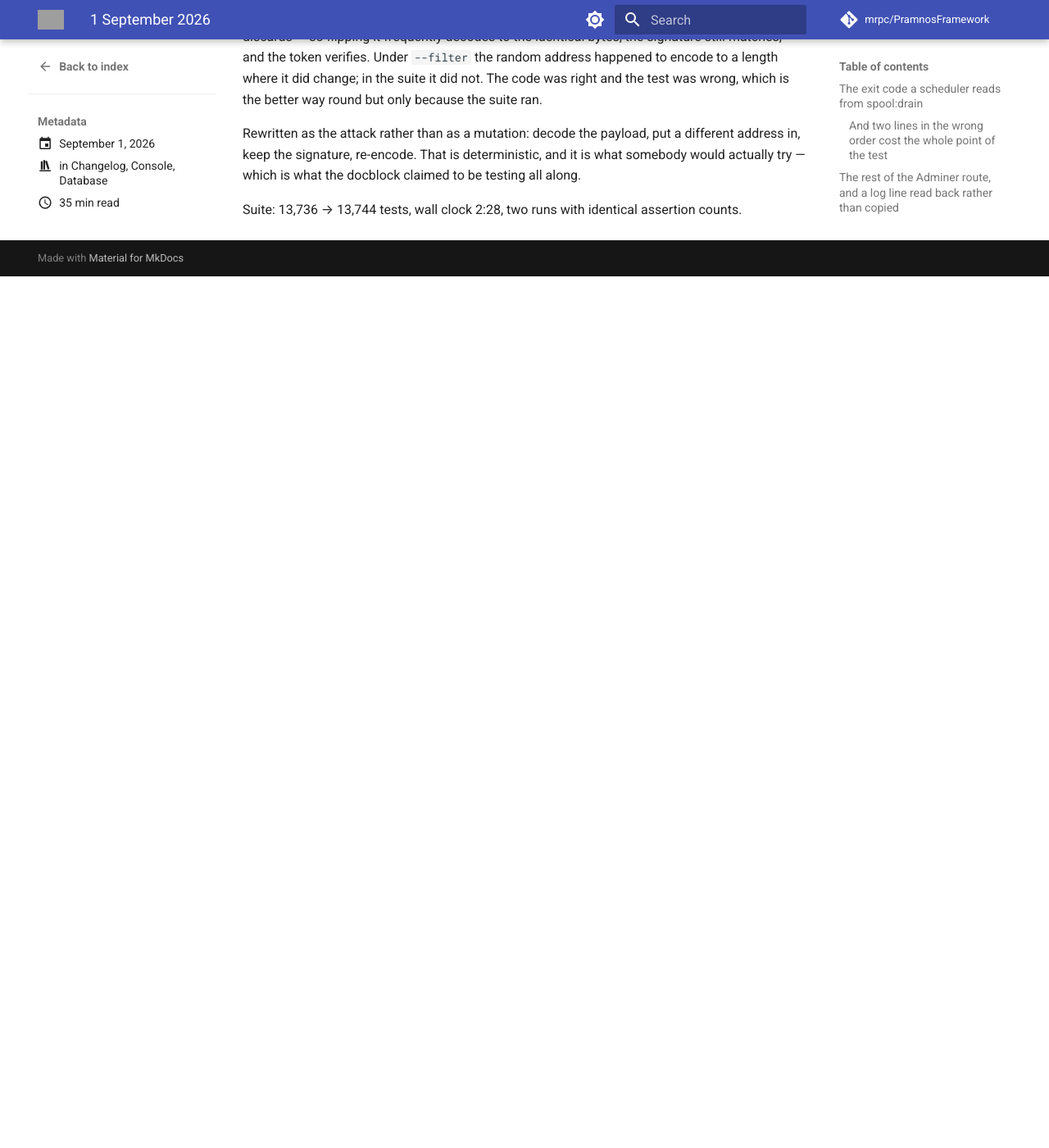
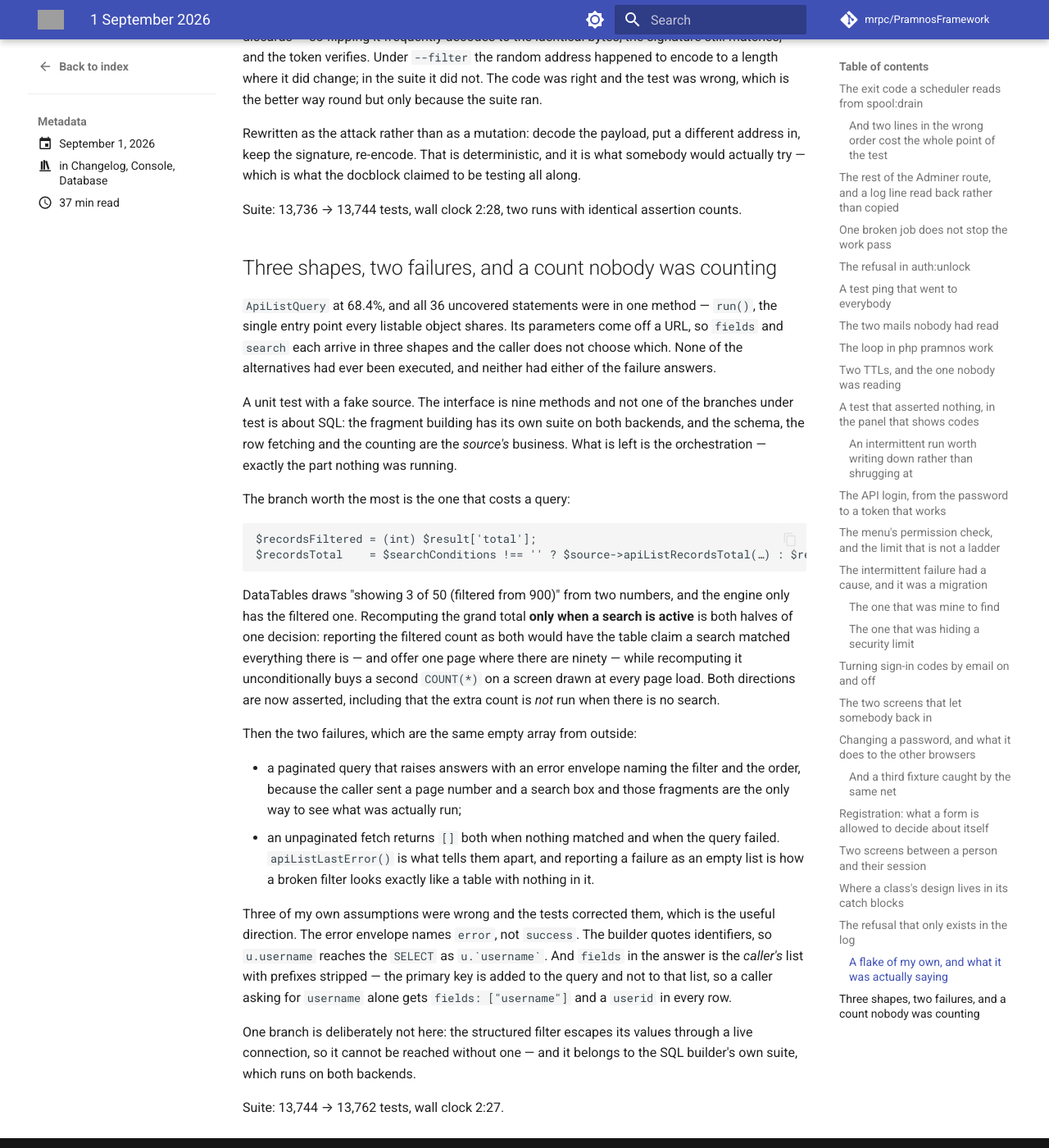
Before and after one commit to mrpc/PramnosFramework, an MkDocs documentation site: the page built from docs/version-history/posts/2026-09-01.md, in a window 1280 px wide and 1400 px high, scrolled down 21690 px. Shown: the whole window at 82% size. Built offline with MkDocs 1.6.1 and Material for MkDocs 9.7.7, drawn with Linux system fonts in a browser that asks for light colours; comment, search, counter and statistics services are not loaded; before the commit the page ends 22027 px from its top, so only the background shows below that; grey boxes are pictures that could not be loaded.

Commit message:
test(api): the three shapes a list request arrives in, and its two failures
All 36 of `ApiListQuery`'s uncovered statements were in `run()`, the entry point
every listable object shares. Its parameters come off a URL, so `fields` and
`search` each arrive three ways — comma-separated, URL-encoded JSON, or an array
— and none of the alternatives had ever executed. Nor had either failure answer.

A unit test with a fake source: the nine-method interface needs no database, the
SQL fragment building has its own dual-backend suite, and what is left is the
orchestration nothing was running.

The branch worth the most is the DataTables grand total, recomputed only when a
search is active. Reporting the filtered count as both would have the table claim
a search matched everything there is; recomputing unconditionally buys a second
COUNT(*) on a screen drawn at every page load. Both directions asserted,
including that the extra count is not run without a search.

And the two failures, which look identical from outside: a paginated query that
raises answers with an error envelope naming the filter and the order, and an
unpaginated fetch returns [] both when nothing matched and when it failed —
`apiListLastError()` is what tells them apart.

The structured-filter branch is deliberately absent: it escapes values through a
live connection and belongs to the SQL builder's suite.

Guide: the three shapes, the source's curated default set, the prefix-optional
field names, the error envelope and why `debug` carries the fragments, and the
two DataTables counts.

````diff
--- a/docs/Pramnos_API_Guide.md
+++ b/docs/Pramnos_API_Guide.md
@@ -449,11 +449,61 @@ its three jobs are security rather than formatting:
 | a filter's `value` | goes through `prepareInput()`; an `IN` list escapes every member |
 | `?fields=a,b` | the primary key is added if absent, because a row the screen cannot link is not a row |
 
+### The three shapes a list parameter arrives in
+
+`fields` and `search` each come off a URL, so each is accepted three ways and the caller does not
+choose which:
+
+| Parameter | Shapes |
+| --- | --- |
+| `fields` | `?fields=id,name` (comma-separated), `?fields=["id","name"]` (URL-encoded JSON), or an array from application code |
+| `search` | `?search=yannis` (across everything), `?search={"username":"yan"}` (URL-encoded JSON, one term per field), or an array |
+
+A JSON `search` read as a global one would look for the literal `{"username":"yan"}` in every
+column and find nothing — which presents as "the column filters do not work" rather than as a
+parsing question.
+
+With no `fields` at all the **source's** default set is used, not its whole schema: a source
+curates that list to what it is willing to expose, so "no preference" must never mean "everything".
+The same set is the fallback when nothing the caller named survives validation.
+
+With a join, a field may be named with or without its table prefix — the schema reports
+`u.username` because that is what the `SELECT` needs, and requiring the caller to know the alias
+would make every joined list harder to call than it is to build. The `fields` key in the answer is
+the caller's list with prefixes stripped: it describes what was asked for, not what the query
+selected, so the primary key added below does not appear in it unless the caller named it.
+
 **Anything unrecognised is dropped, not rejected.** A filter is a request, not an instruction, and
 answering "no such field" would let a caller enumerate the schema by watching which names produce
 an error. The same reasoning applies to an order token: an unknown field is skipped, and if that
 leaves nothing the order falls back to the primary key descending — so the list still works and
 tells the caller nothing.
+
+### When the query fails, the answer is still JSON
+
+A list endpoint answers a caller that sent a page number and a search box, so a failure has to
+come back in the same envelope:
+
+```json
+{"error": "Database query failed: …", "data": [], "pagination": null, "fields": [...],
+ "debug": {"filter": "where …", "order": "order by …", "selectFields": "…"}}
+```
+
+The fragments in `debug` are the only way to see what was actually run — the caller never sent a
+`WHERE` clause, so without them "it returned nothing" and "it failed" look the same from outside.
+
+That distinction is the reason `apiListLastError()` exists at all. An unpaginated fetch returns an
+empty array both when nothing matched and when the query failed; the error is what tells them
+apart, and reporting a failure as an empty list is how a broken filter looks exactly like a table
+with nothing in it.
+
+### DataTables counts two totals
+
+`recordsTotal` is the count *before* the search box and `recordsFiltered` the count after. The
+engine has the second one already, and recomputes the first **only when a search is active** —
+with no search the two are identical and the extra query buys nothing, on a screen that is drawn
+on every page load. Reporting the filtered count as both would make the table say a search matched
+everything there is, and offer one page where there are ninety.
 
 Quoting is per driver, and `LIKE` becomes `ILIKE` on PostgreSQL. That last one matters more than
 it looks: `LIKE` on PostgreSQL is case-sensitive, so the same search box would match `Yannis` and
--- a/docs/version-history/posts/2026-09-01.md
+++ b/docs/version-history/posts/2026-09-01.md
@@ -919,3 +919,50 @@ keep the signature, re-encode. That is deterministic, and it is what somebody wo
 which is what the docblock claimed to be testing all along.
 
 Suite: 13,736 → 13,744 tests, wall clock 2:28, two runs with identical assertion counts.
+
+## Three shapes, two failures, and a count nobody was counting
+
+`ApiListQuery` at 68.4%, and all 36 uncovered statements were in one method — `run()`, the single
+entry point every listable object shares. Its parameters come off a URL, so `fields` and `search`
+each arrive in three shapes and the caller does not choose which. None of the alternatives had ever
+been executed, and neither had either of the failure answers.
+
+A unit test with a fake source. The interface is nine methods and not one of the branches under
+test is about SQL: the fragment building has its own suite on both backends, and the schema, the
+row fetching and the counting are the *source's* business. What is left is the orchestration —
+exactly the part nothing was running.
+
+The branch worth the most is the one that costs a query:
+
+```php
+$recordsFiltered = (int) $result['total'];
+$recordsTotal    = $searchConditions !== '' ? $source->apiListRecordsTotal(…) : $recordsFiltered;
+```
+
+DataTables draws "showing 3 of 50 (filtered from 900)" from two numbers, and the engine only has
+the filtered one. Recomputing the grand total **only when a search is active** is both halves of
+one decision: reporting the filtered count as both would have the table claim a search matched
+everything there is — and offer one page where there are ninety — while recomputing it
+unconditionally buys a second `COUNT(*)` on a screen drawn at every page load. Both directions are
+now asserted, including that the extra count is *not* run when there is no search.
+
+Then the two failures, which are the same empty array from outside:
+
+- a paginated query that raises answers with an error envelope naming the filter and the order,
+  because the caller sent a page number and a search box and those fragments are the only way to
+  see what was actually run;
+- an unpaginated fetch returns `[]` both when nothing matched and when the query failed.
+  `apiListLastError()` is what tells them apart, and reporting a failure as an empty list is how a
+  broken filter looks exactly like a table with nothing in it.
+
+Three of my own assumptions were wrong and the tests corrected them, which is the useful direction.
+The error envelope names `error`, not `success`. The builder quotes identifiers, so `u.username`
+reaches the `SELECT` as ``u.`username` ``. And `fields` in the answer is the *caller's* list with
+prefixes stripped — the primary key is added to the query and not to that list, so a caller asking
+for `username` alone gets `fields: ["username"]` and a `userid` in every row.
+
+One branch is deliberately not here: the structured filter escapes its values through a live
+connection, so it cannot be reached without one — and it belongs to the SQL builder's own suite,
+which runs on both backends.
+
+Suite: 13,744 → 13,762 tests, wall clock 2:27.
````
Also changed, not shown: 1 other file.
